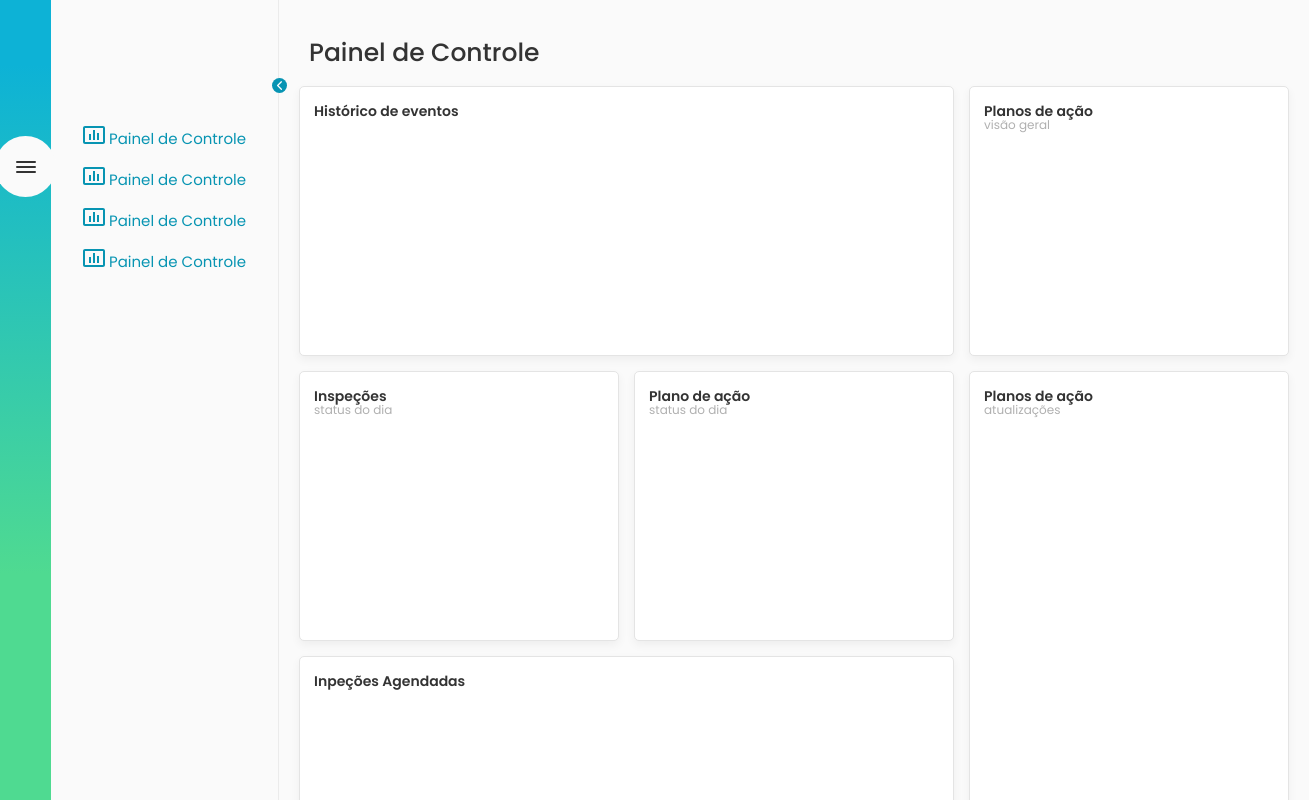
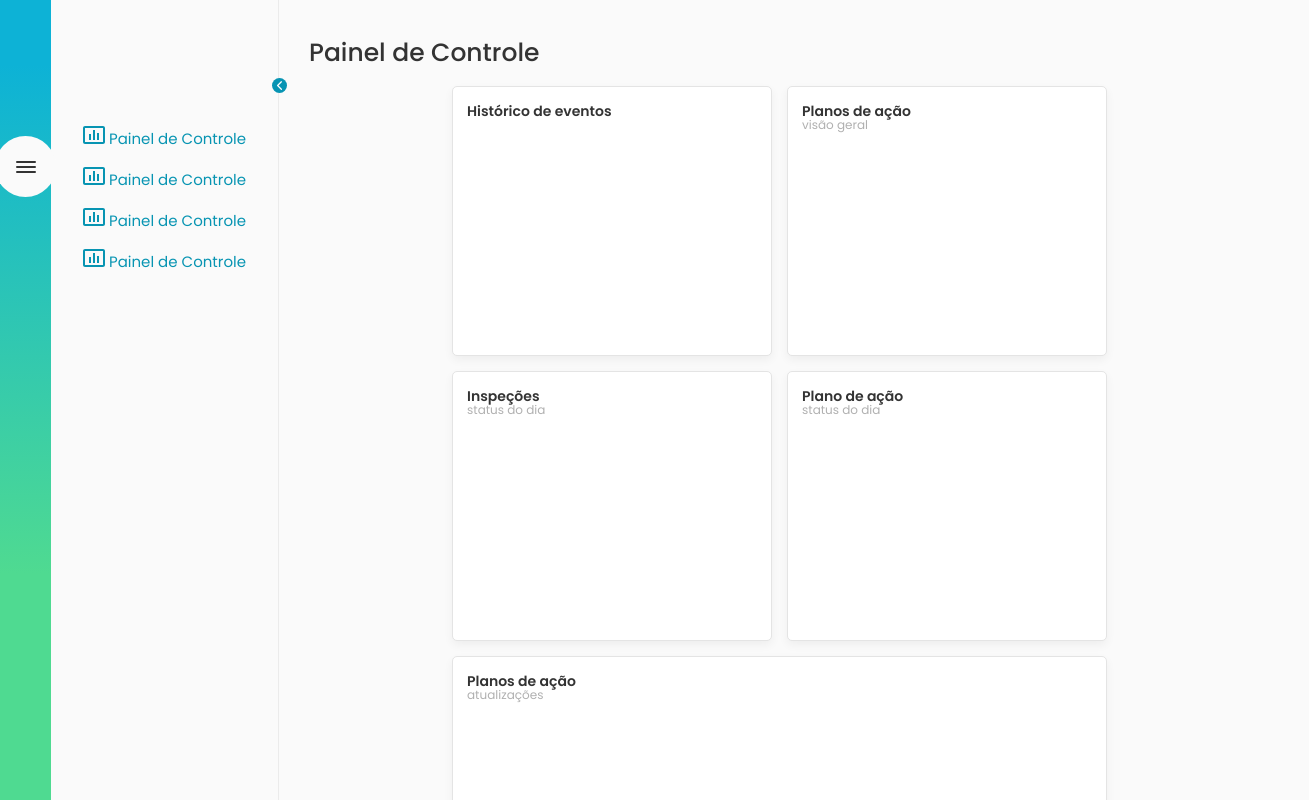
Before and after one commit to SamuelSimoes31/dashboard-trackingtrade, a React (Create React App) app in the folder dashboard/: page / in a window 1280 px wide. Shown: the top 800 px of the page, 1309 px wide, since content can reach past the window. Built offline with nearby package versions, Linux system fonts and the light colour scheme; the HTML template or start-up script is replaced by a standard one.

Commit message:
Added responsity to the grid

```diff
--- a/dashboard/src/components/Panel/styles.ts
+++ b/dashboard/src/components/Panel/styles.ts
@@ -40,6 +40,27 @@ export const GridPanel = styled.div`
   gap: 15px;
   justify-content: center;
 
+  @media(max-width: 1325px) {
+    grid-template:
+    "hist       plan-vision"  1fr
+    "insp       plan-day"     1fr
+    "plan-updt  plan-updt"    1fr
+    "insp-sche  insp-sche"    1fr
+    / 320px       320px;
+  }
+
+  @media(max-width: 990px) {
+    grid-template:
+    "hist"  1fr
+    "plan-vision"  1fr
+    "insp"  1fr
+    "plan-day"  1fr
+    "plan-updt"  1fr
+    "plan-updt"  1fr
+    "insp-sche"  1fr
+    / 320px;
+  }
+
   div:nth-child(1){
     grid-area: hist;
   }
```
